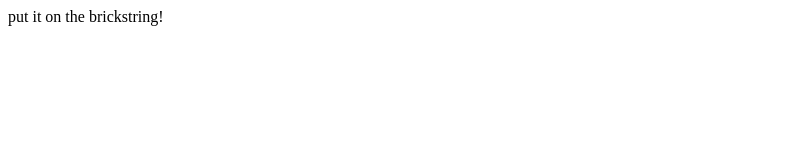
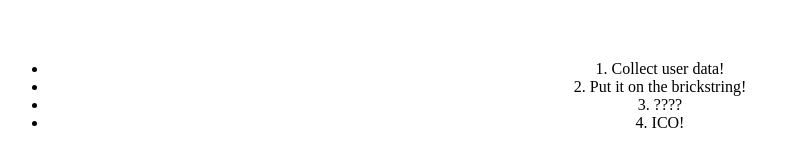
Before and after one commit to pierce403/brickstring, a plain HTML site: page index.html in a window 1280 px wide. Shown: the whole page, without its empty margins (0-799 px from the left). Drawn offline with Linux system fonts and the light colour scheme.

Commit message:
make it prettier

```diff
--- a/index.html
+++ b/index.html
@@ -1 +1,15 @@
-put it on the brickstring!
+<html><body>
+
+<br><br>
+<center>
+<ul>
+  <li>1. Collect user data!</li>
+  <li>2. Put it on the brickstring!</li>
+  <li>3. ????</li>
+  <li>4. ICO!</li>
+</ul>
+</center>
+
+<!-- send pull requests to https://github.com/pierce403/brickstring -->
+
+</body></html>
```
